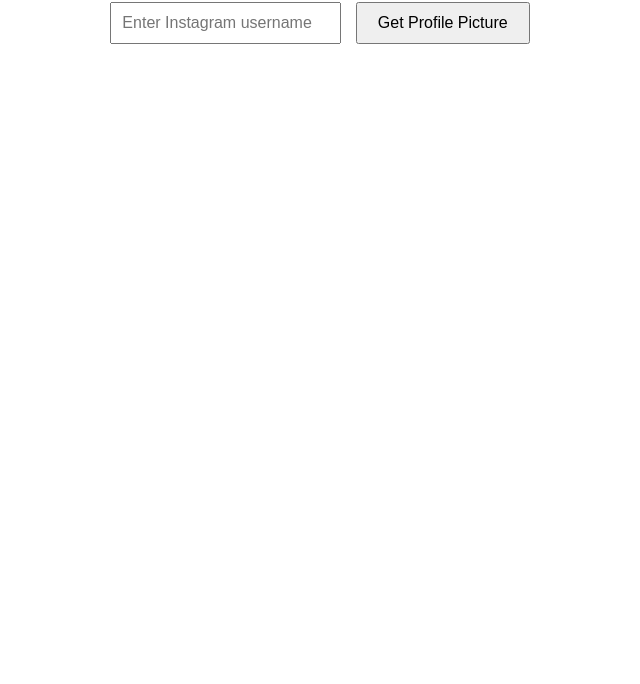
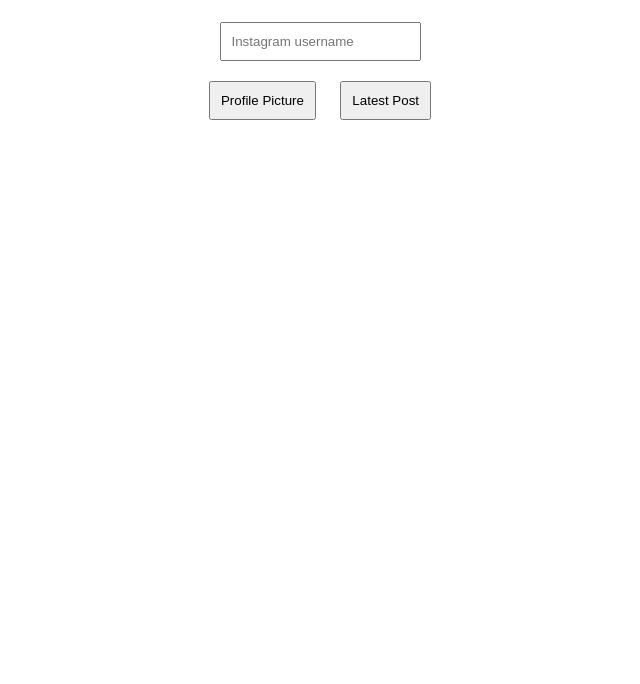
Before and after one commit to welcome5496/Instagram-downloader, a plain HTML site: page index.html in a window 1280 px wide. Shown: the part 116-800 px from the top of the page, without its empty margins (320-960 px from the left). Drawn offline with Linux system fonts and the light colour scheme.

Commit message:
Update index.html

```diff
--- a/index.html
+++ b/index.html
@@ -1,57 +1,43 @@
 <!DOCTYPE html>
-<html lang="en">
+<html>
 <head>
-  <meta charset="UTF-8">
-  <title>Instagram Profile Downloader</title>
+  <title>Instagram Downloader</title>
   <style>
-    body {
-      font-family: Arial, sans-serif;
-      padding: 30px;
-      text-align: center;
-    }
-    input {
-      padding: 10px;
-      font-size: 16px;
-    }
-    button {
-      padding: 10px 20px;
-      font-size: 16px;
-      margin-left: 10px;
-    }
-    img {
-      margin-top: 20px;
-      max-width: 300px;
-      border-radius: 10px;
-    }
+    body { font-family: sans-serif; text-align: center; padding: 40px; }
+    input, button { padding: 10px; margin: 10px; }
+    img { max-width: 300px; margin-top: 20px; }
   </style>
 </head>
 <body>
-  <h1>Instagram Profile Picture Downloader</h1>
-  <input id="username" type="text" placeholder="Enter Instagram username" />
-  <button onclick="downloadDP()">Get Profile Picture</button>
+  <h1>Instagram Downloader</h1>
+  <input type="text" id="username" placeholder="Instagram username" />
+  <br />
+  <button onclick="downloadDP()">Profile Picture</button>
+  <button onclick="getLatestPost()">Latest Post</button>
 
   <div id="result"></div>
 
   <script>
+    const backend = "https://insta-backend-2hr1.onrender.com"; // Updated with your backend URL
+
     async function downloadDP() {
-      const username = document.getElementById('username').value;
-      const resultDiv = document.getElementById('result');
-      resultDiv.innerHTML = 'Loading...';
+      const username = document.getElementById("username").value;
+      const res = await fetch(`${backend}/profile-pic?username=${username}`);
+      const data = await res.json();
+      document.getElementById("result").innerHTML =
+        data.profile_pic_url
+          ? `<img src="${data.profile_pic_url}" /><p><a href="${data.profile_pic_url}" download>Download DP</a></p>`
+          : `<p>Error: ${data.error}</p>`;
+    }
 
-      try {
-        const response = await fetch(`https://your-backend-url.com/profile-pic?username=${username}`);
-        const data = await response.json();
-        if (data.profile_pic_url) {
-          resultDiv.innerHTML = `
-            <img src="${data.profile_pic_url}" alt="Profile Picture" />
-            <p><a href="${data.profile_pic_url}" download>Download Image</a></p>
-          `;
-        } else {
-          resultDiv.innerHTML = `<p>Error: ${data.error}</p>`;
-        }
-      } catch (error) {
-        resultDiv.innerHTML = `<p>Something went wrong!</p>`;
-      }
+    async function getLatestPost() {
+      const username = document.getElementById("username").value;
+      const res = await fetch(`${backend}/latest-post?username=${username}`);
+      const data = await res.json();
+      document.getElementById("result").innerHTML =
+        data.post_url
+          ? `<img src="${data.post_url}" /><p><a href="${data.post_url}" download>Download Post</a></p>`
+          : `<p>Error: ${data.error}</p>`;
     }
   </script>
 </body>
```
